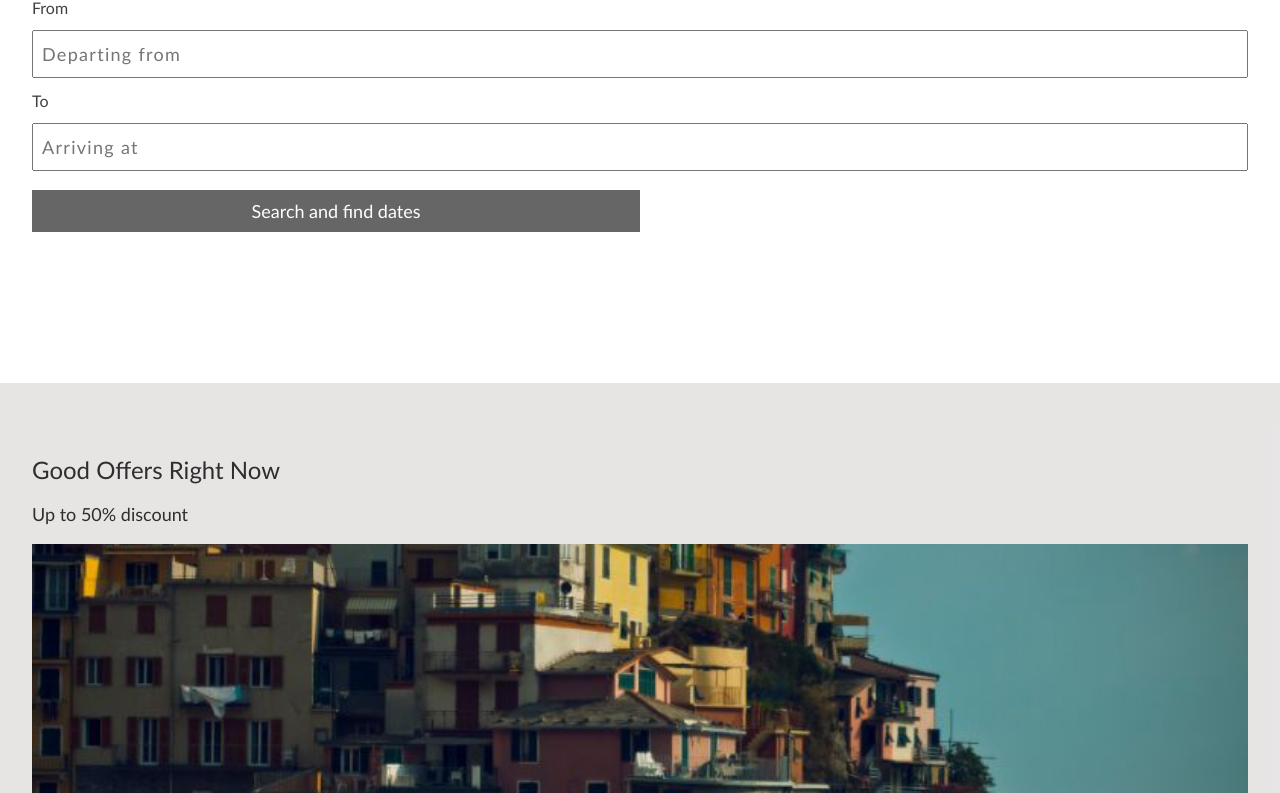
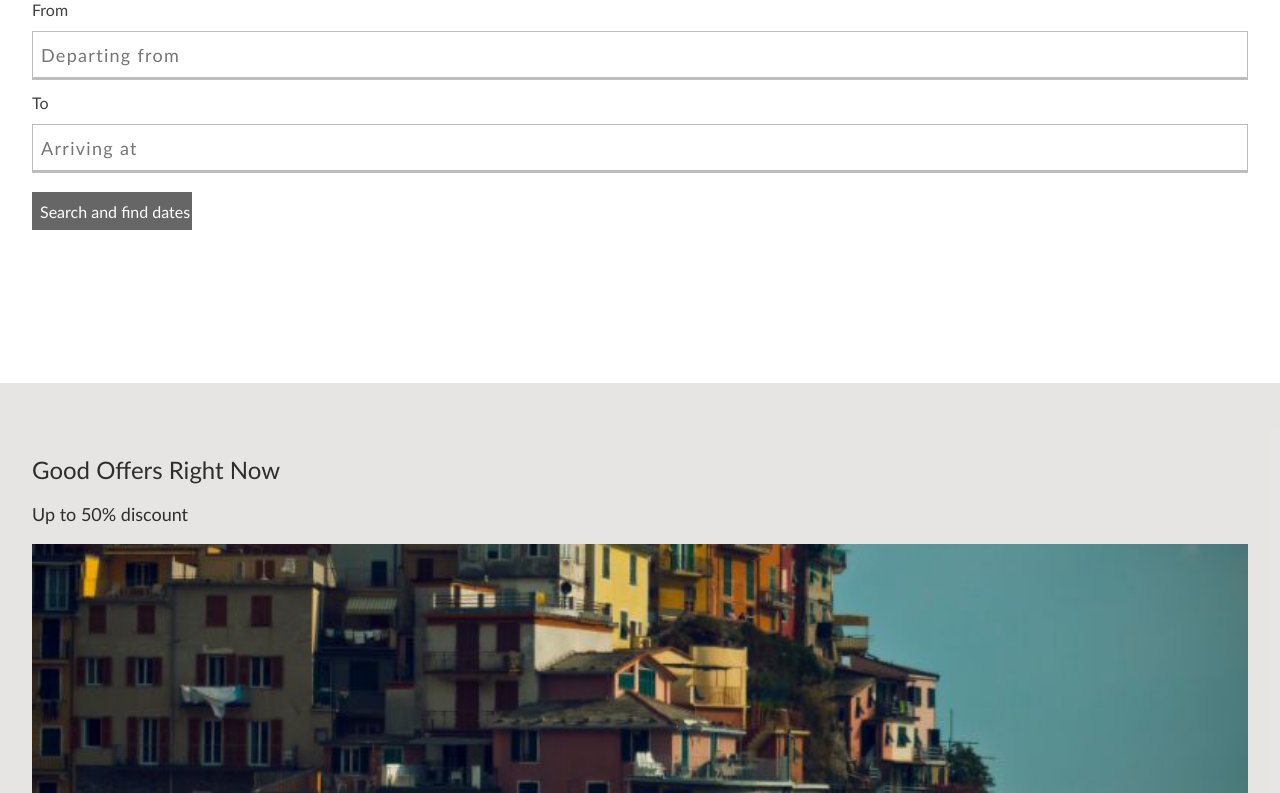
Before and after one commit to vandinelsonrocha/14-Site_de_viagens, a plain HTML site: page index.html in a window 1280 px wide. Shown: the part 337-1130 px from the top of the page. Drawn offline with nearby package versions, Linux system fonts and the light colour scheme.

Commit message:
working in the layout

```diff
--- a/_css/styles.css
+++ b/_css/styles.css
@@ -12,6 +12,11 @@
 main  {
     height: 90vh;
     /*background-color: aquamarine;*/
+}
+
+input  {
+    border: 1.6px solid rgb(190, 189, 189);
+    border-bottom-width: 3px;
 }
 
 #logo-header  {
@@ -105,10 +110,10 @@ form#travel-form > input[type="text"]  {
 }
 
 form#travel-form > input:last-of-type  {
-    padding: .6rem 0;
-    width: 50%;
+    padding: .6rem .5rem;
     margin-top: .4rem;
-    font-size: 18px;
+    width: 10rem;
+    font-size: 16px;
     color: var(--secondary-text);
     background-color: var(--main-color);
     border: none;
@@ -236,6 +241,7 @@ div#get-offers > form > p:first-child  {
     padding: .8rem .5rem;
     letter-spacing: 1.3px;
     font-size: 18px;
+    border: none;
 }
 
 div#get-offers > form > p > input[type="button"]  {
@@ -285,6 +291,8 @@ div#contact > form > textarea  {
     padding-left: .6rem;
     font-size: 18px;
     letter-spacing: 1.3px;
+    border: 1.6px solid rgb(190, 189, 189);
+    border-bottom-width: 3px;
 }
 
 div#contact > form > #cmpNome  {
--- a/index.html
+++ b/index.html
@@ -47,9 +47,9 @@
         <div id="travel">
             <form action="#" id="travel-form">
                 <h1>Travel the world with us</h1>
-                <p>From</p>
+                <p><label for="cmp1">From</label></p>
                 <input type="text" name="txt1" id="cmp1" placeholder="Departing from">
-                <p>To</p>
+                <p><label for="cmp2">To</label></p>
                 <input type="text" name="txt2" id="cmp2" placeholder="Arriving at">
                 <input type="button" value="Search and find dates">
             </form>
```
